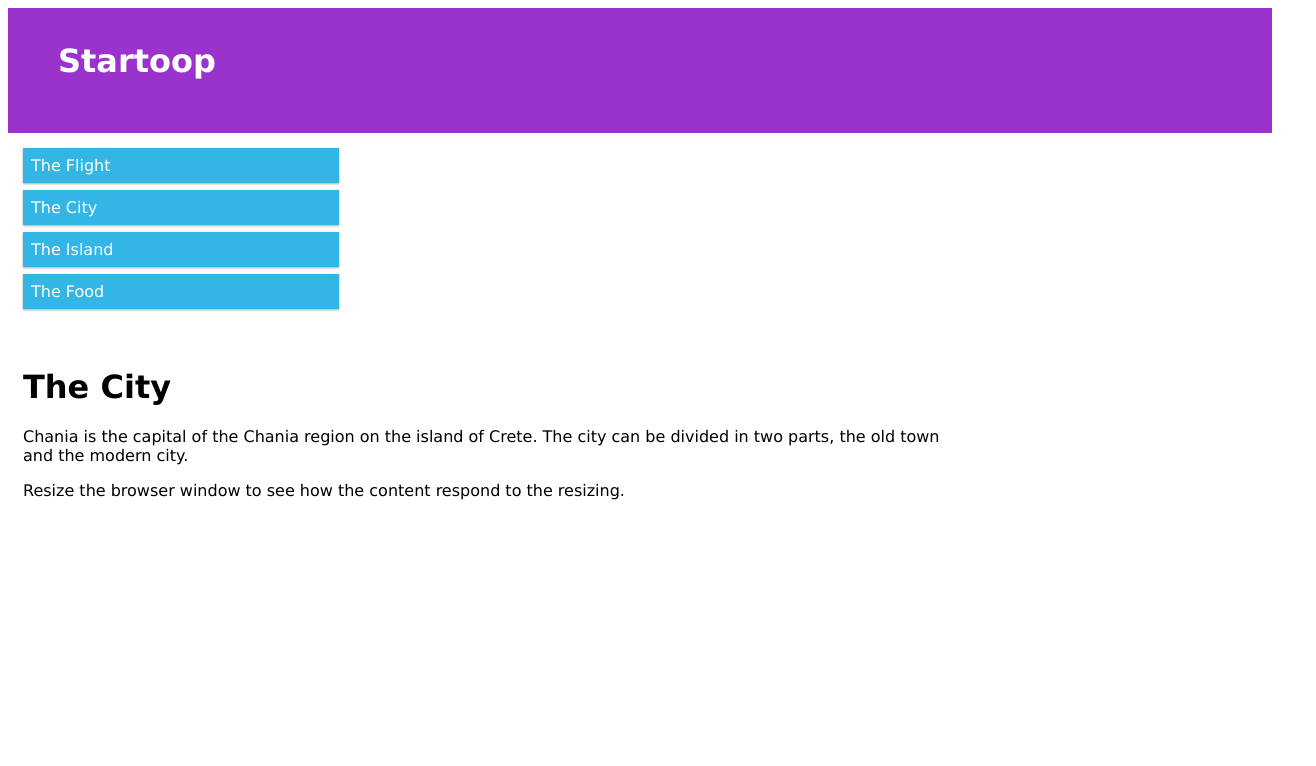
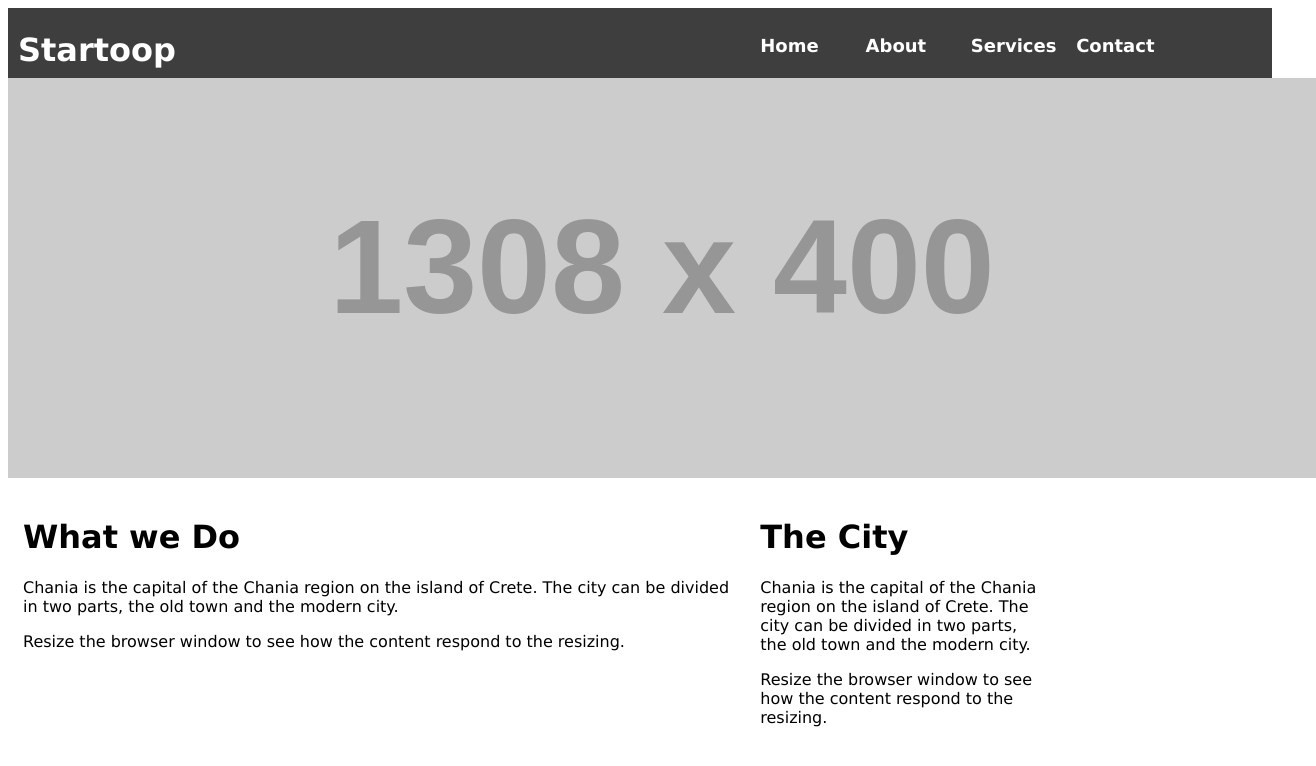
Before and after one commit to JessyCuevas/MyPage, a plain HTML site: page myPage.html in a window 1280 px wide. Shown: the whole page, 1316 px wide, since content can reach past the window. Drawn offline with Linux system fonts and the light colour scheme; files that its build step writes are made by us from their sources; placeholder pictures from the web are drawn by us.

Commit message:
Actualización

```diff
--- a/css/style.css
+++ b/css/style.css
@@ -1,4 +1,4 @@
-<style>
+
 * {
     box-sizing: border-box;
 }
@@ -27,10 +27,18 @@ html {
     font-family: "Lucida Sans", sans-serif;
 }
 .header {
-    background-color: #9933cc;
+    background-color: #3e3e3e;
     color: #ffffff;
-    padding: 1% 50px;
-    height: 100px;
+    padding: 2px 10px;
+    height: 70px;}
+
+
+
+.btn-hd{
+    font-size: 9px;
+    background-color: #3e3e3e;
+    height: 70px;
+    color: #ffffff
 }
 .menu ul {
     list-style-type: none;
@@ -42,9 +50,7 @@ html {
     margin-bottom: 7px;
     background-color: #33b5e5;
     color: #ffffff;
-    box-shadow: 0 1px 3px rgba(0,0,0,0.12), 0 1px 2px rgba(0,0,0,0.24);
 }
 .menu li:hover {
     background-color: #0099cc;
 }
-</style>
--- a/myPage.html
+++ b/myPage.html
@@ -4,30 +4,57 @@
 
 <meta charset="uft-8">
   <meta name="viewport" content="width=device-width, initial-scale=1.0">
-  <link rel="stylesheet" href="style.css">
+  <link rel="stylesheet" href="css/style.css">
   <title> My Page </title>
 </head>
 <body>
 
-<div class="header">
+<div class="row">
+
+  <div class="header col-3">
       <h1> Startoop</h1>
+  </div>
+  <div class= "header col-4">
+  </div>
+  <div class= "btn-hd col-1">
+      <h1> Home </h1>
+  </div>
+
+  <div class= "btn-hd col-1">
+      <h1> About </h1>
+  </div>
+
+  <div class= "btn-hd col-1">
+      <h1> Services </h1>
+  </div>
+
+  <div class= "btn-hd col-1">
+      <h1> Contact </h1>
+  </div>
+
+   <div class= "header col-1">
+  </div>
+
 </div>
 
 <div class="row">
-
-<div class="col-3 menu">
-  <ul>
-    <li>The Flight</li>
-    <li>The City</li>
-    <li>The Island</li>
-    <li>The Food</li>
-  </ul>
+  <div class="">
+    <img src="https://dummyimage.com/1308x400/#cccccc"></div>
+</div>
+<div class="row">
+    <div class="col-7 menu">
+      <h1>What we Do</h1>
+      <p>Chania is the capital of the Chania region on the island of Crete. The city can be divided in two parts, the old town and the modern city.</p>
+      <p>Resize the browser window to see how the content respond to the resizing.</p>
     </div>
 
-<div class="col-9">
+    <div class="col-3">
       <h1>The City</h1>
       <p>Chania is the capital of the Chania region on the island of Crete. The city can be divided in two parts, the old town and the modern city.</p>
       <p>Resize the browser window to see how the content respond to the resizing.</p>
+    </div>
+
+    <div class="col-2">
     </div>
 
     </div>
```
Lines whose indentation alone changed are shown as unchanged.
